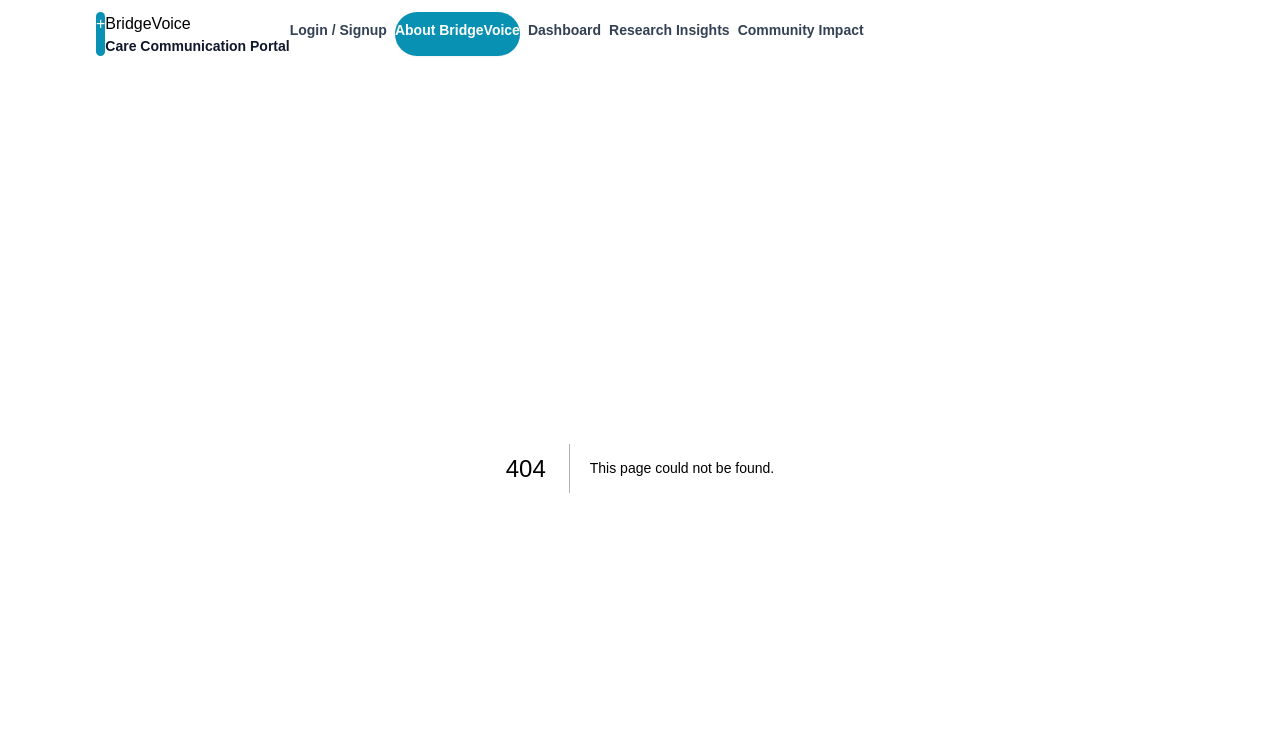
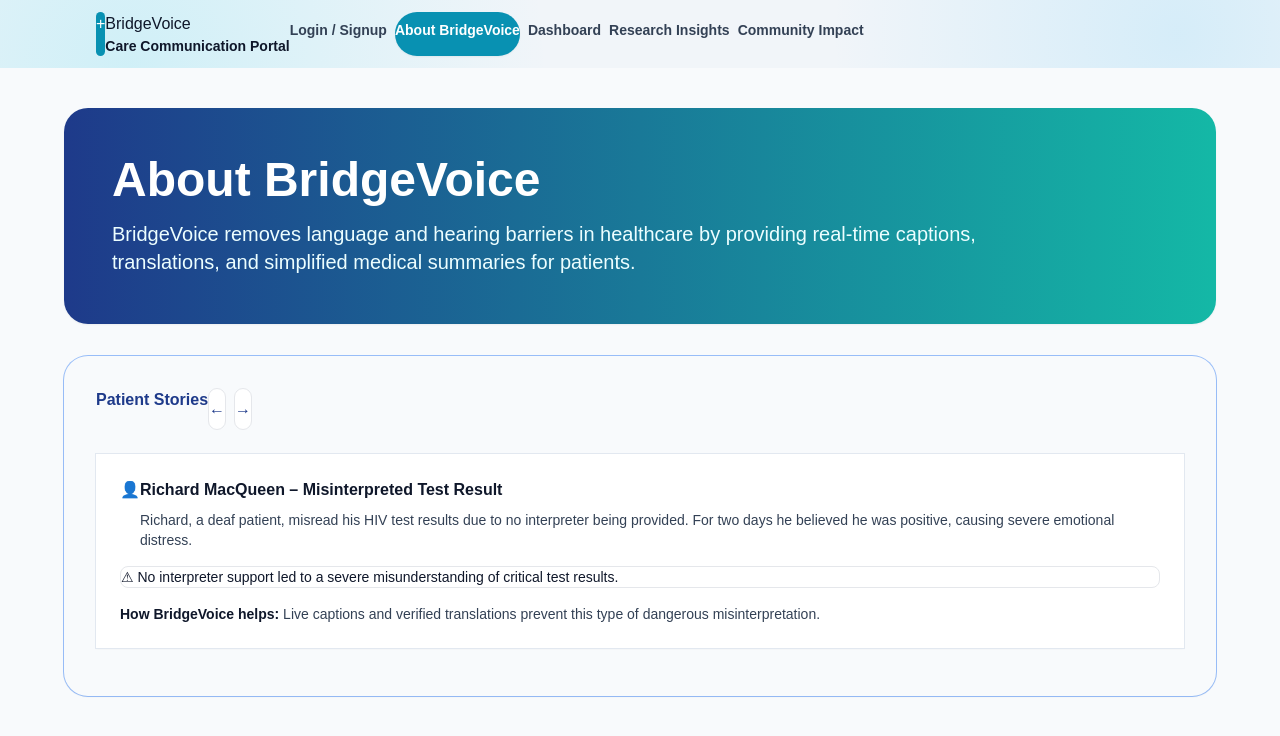
Before and after one commit to purviboj/BridgeVoice, a Next.js app: page /about-bridgevoice in a window 1280 px wide. Before the commit this address had no page. Shown: the top 736 px of the page. Built offline with nearby package versions, Linux system fonts and the light colour scheme.

Commit message:
Add missing frontend routes

```diff
--- /dev/null
+++ b/app/about-bridgevoice/page.tsx
@@ -0,0 +1,19 @@
+import StoriesCarousel from '@/components/about/StoriesCarousel';
+
+export default function AboutBridgeVoicePage() {
+  return (
+    <main className="min-h-screen bg-slate-50 px-4 py-10 md:px-8">
+      <section className="mx-auto max-w-6xl space-y-8">
+        <article className="rounded-3xl bg-gradient-to-r from-[#1E3A8A] to-[#14B8A6] p-8 text-white shadow-sm md:p-12">
+          <h1 className="text-3xl font-bold md:text-5xl">About BridgeVoice</h1>
+          <p className="mt-4 max-w-4xl text-lg text-cyan-50 md:text-xl">
+            BridgeVoice removes language and hearing barriers in healthcare by providing real-time captions,
+            translations, and simplified medical summaries for patients.
+          </p>
+        </article>
+
+        <StoriesCarousel />
+      </section>
+    </main>
+  );
+}
--- /dev/null
+++ b/app/community-impact/page.tsx
@@ -0,0 +1,17 @@
+import ImpactDashboard from '@/ImpactDashboard';
+
+export default function CommunityImpactPage() {
+  return (
+    <main className="min-h-screen bg-slate-50 px-4 py-10 md:px-8">
+      <section className="mx-auto max-w-4xl rounded-3xl bg-white p-6 shadow-sm ring-1 ring-slate-200 md:p-8">
+        <h1 className="text-3xl font-bold text-slate-900">Community Impact</h1>
+        <p className="mt-4 text-slate-700">
+          BridgeVoice is designed to improve healthcare access for multilingual and hearing-impaired patients.
+        </p>
+        <div className="mt-6">
+          <ImpactDashboard />
+        </div>
+      </section>
+    </main>
+  );
+}
--- /dev/null
+++ b/app/dashboard/page.tsx
@@ -0,0 +1,20 @@
+import ImpactDashboard from '@/ImpactDashboard';
+import SessionPanel from '@/SessionPanel';
+
+export default function DashboardPage() {
+  return (
+    <main className="min-h-screen bg-slate-50 px-4 py-10 md:px-8">
+      <section className="mx-auto max-w-6xl space-y-8">
+        <div className="rounded-3xl bg-white p-6 shadow-sm ring-1 ring-slate-200 md:p-8">
+          <h1 className="text-3xl font-bold text-slate-900">Dashboard</h1>
+          <p className="mt-2 text-slate-600">
+            Live transcript and translation tools for BridgeVoice sessions.
+          </p>
+        </div>
+
+        <SessionPanel sessionId="mobile-demo" />
+        <ImpactDashboard />
+      </section>
+    </main>
+  );
+}
--- /dev/null
+++ b/app/research-insights/page.tsx
@@ -0,0 +1,17 @@
+export default function ResearchInsightsPage() {
+  return (
+    <main className="min-h-screen bg-slate-50 px-4 py-10 md:px-8">
+      <section className="mx-auto max-w-4xl rounded-3xl bg-white p-6 shadow-sm ring-1 ring-slate-200 md:p-8">
+        <h1 className="text-3xl font-bold text-slate-900">Research Insights</h1>
+        <p className="mt-4 text-slate-700">
+          BridgeVoice focuses on accessibility, clear medical communication, and patient understanding.
+        </p>
+        <ul className="mt-6 list-disc space-y-2 pl-6 text-slate-700">
+          <li>Real-time captions improve comprehension for deaf and hard-of-hearing patients.</li>
+          <li>Plain-language summaries help reduce confusion after clinical visits.</li>
+          <li>Multilingual translation supports more inclusive care delivery.</li>
+        </ul>
+      </section>
+    </main>
+  );
+}
```
